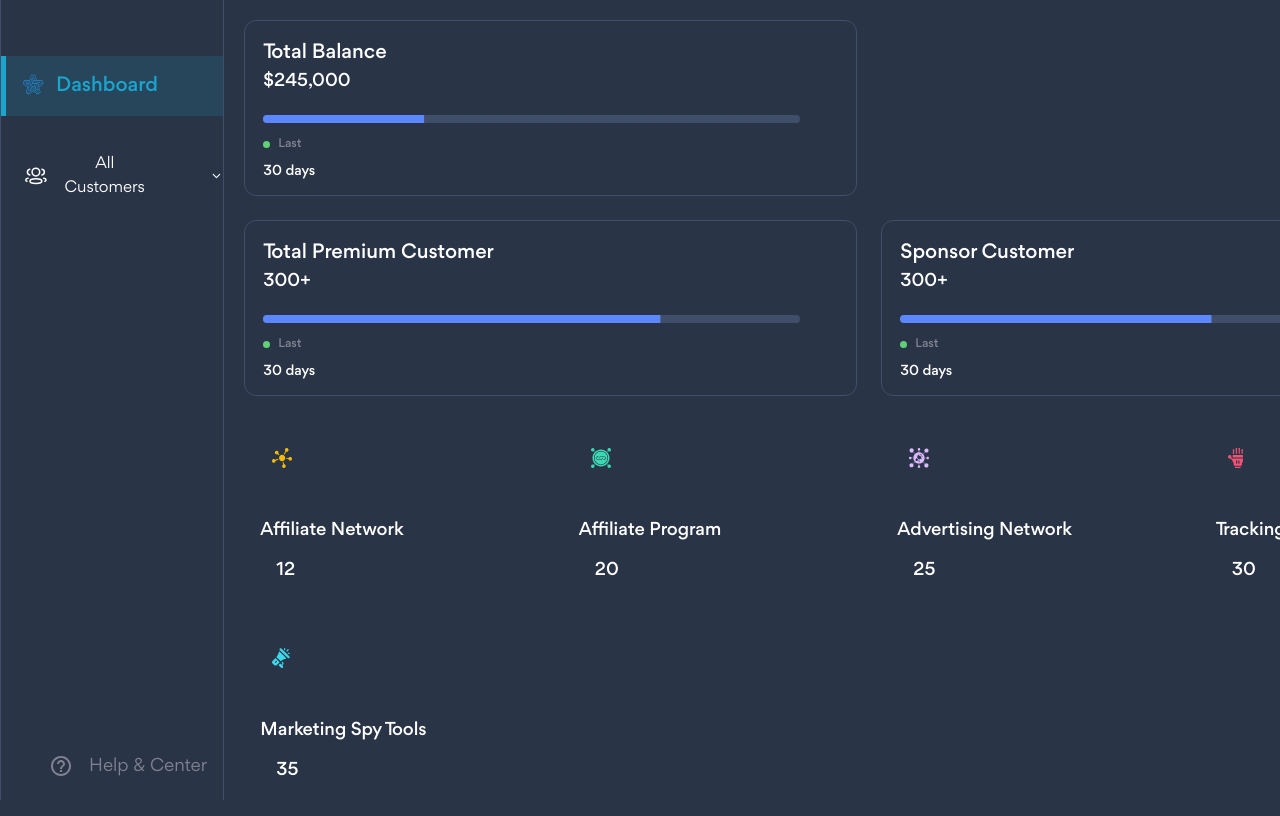
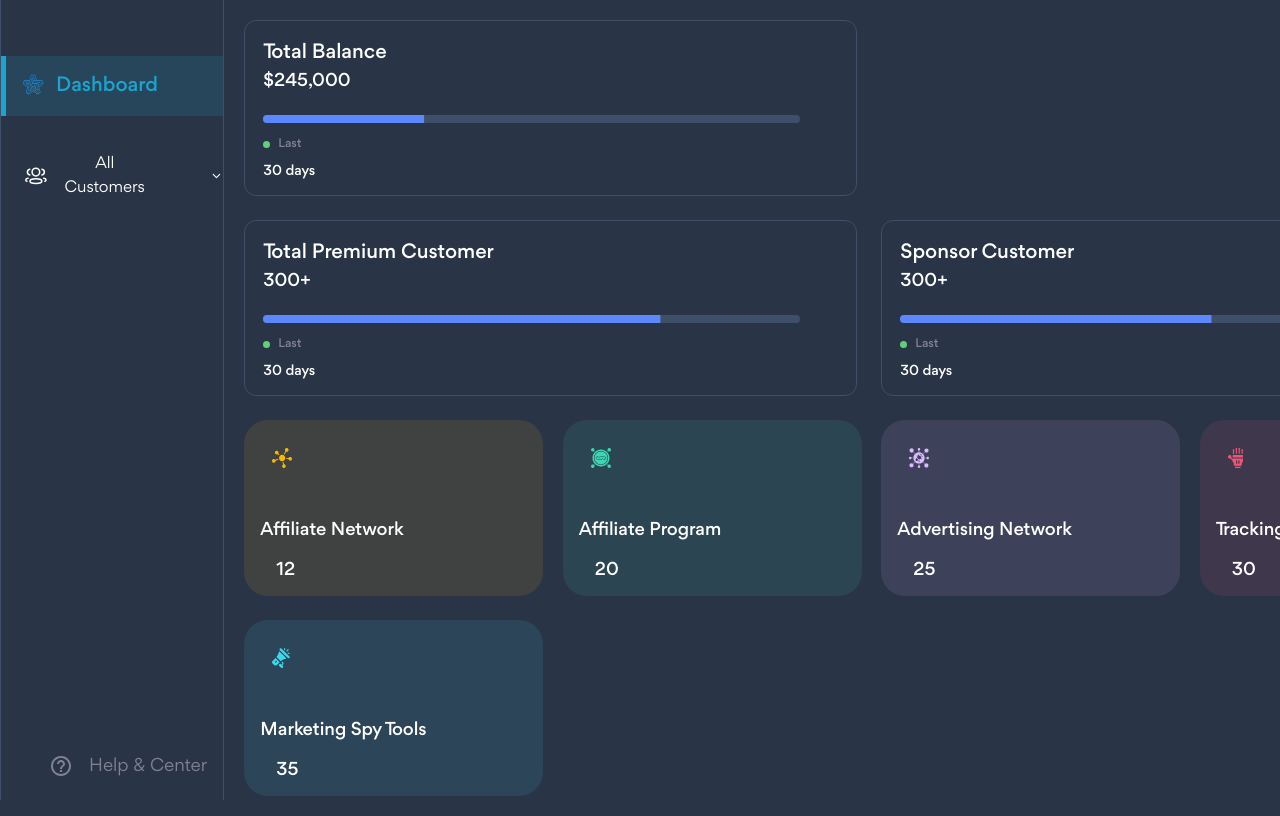
Before and after one commit to AFM-Taha/affling, a Next.js app: page /admin/dashboard in a window 1280 px wide. Shown: the top 816 px of the page. Built offline with nearby package versions, Linux system fonts and the light colour scheme.

Commit message:
fix small cards bg

```diff
--- a/src/components/admin/DashboardSmallCard.tsx
+++ b/src/components/admin/DashboardSmallCard.tsx
@@ -12,11 +12,10 @@ export default function DashboardSmallCard({
   quantity,
   bg,
 }: Props) {
-  if (bg) console.log(bg);
   return (
     <div
       // style={{ backgroundColor: bg }}
-      className={`h-[176px] w-[299px] rounded-3xl bg-[${bg}] bg-opacity-10 p-4 text-white`}>
+      className={`h-[176px] w-[299px] rounded-3xl ${bg} bg-opacity-10 p-4 text-white`}>
       {/* --- Icon --- */}
       <div>
         <span className="inline-block rounded p-3">{icon}</span>
--- a/src/pages/admin/dashboard/index.tsx
+++ b/src/pages/admin/dashboard/index.tsx
@@ -37,31 +37,31 @@ export default function Dashboard() {
       {/* ----- Small Cards ----- */}
       <div className="mt-6 grid grid-cols-4 gap-6">
         <DashboardSmallCard
-          bg={'#f5bc00'}
+          bg={'bg-[#f5bc00]'}
           title={'Affiliate Network'}
           quantity={'12'}
           icon={<NetworkIcon />}
         />
         <DashboardSmallCard
-          bg={'#3dd6b2'}
+          bg={'bg-[#3dd6b2]'}
           title={'Affiliate Program'}
           quantity={'20'}
           icon={<LinkCircleFill />}
         />
         <DashboardSmallCard
-          bg={'#ddbaff'}
+          bg={'bg-[#ddbaff]'}
           title={'Advertising Network'}
           quantity={'25'}
           icon={<MicFillCircle />}
         />
         <DashboardSmallCard
-          bg={'#f55376'}
+          bg={'bg-[#f55376]'}
           title={'Tracking Software'}
           quantity={'30'}
           icon={<RoboticHand />}
         />
         <DashboardSmallCard
-          bg={'#3dd9eb'}
+          bg={'bg-[#3dd9eb]'}
           title={'Marketing Spy Tools'}
           quantity={'35'}
           icon={<Mic />}
```
